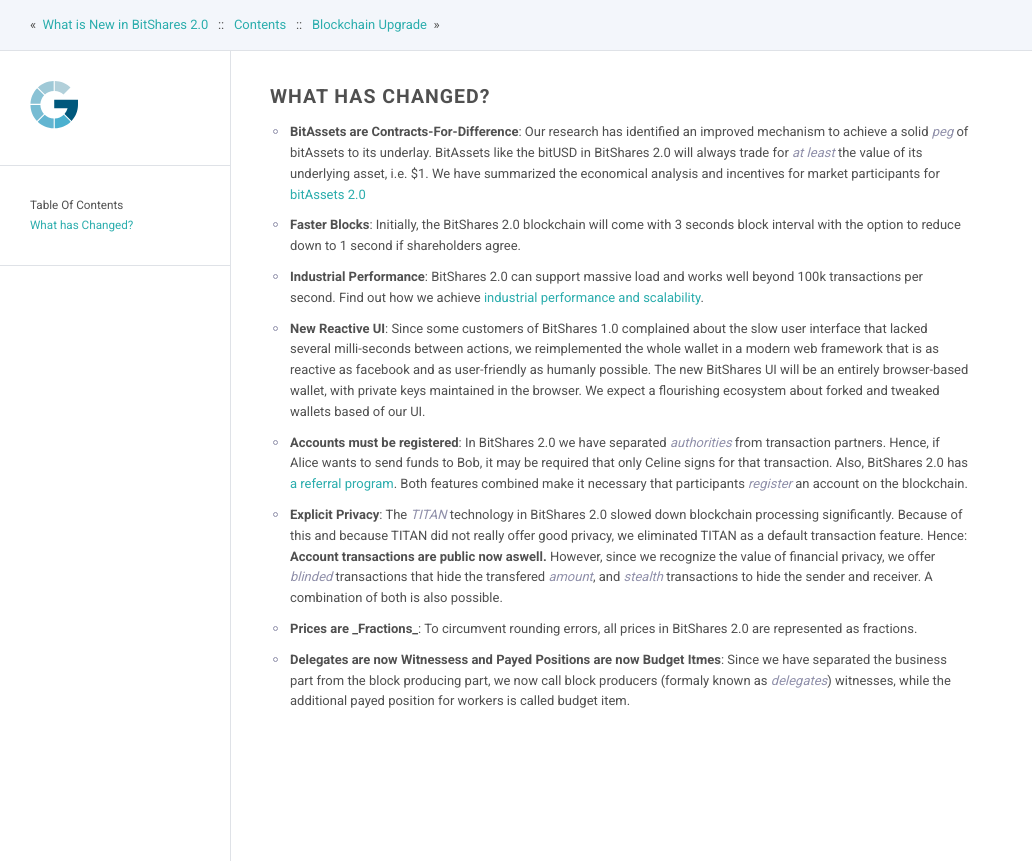
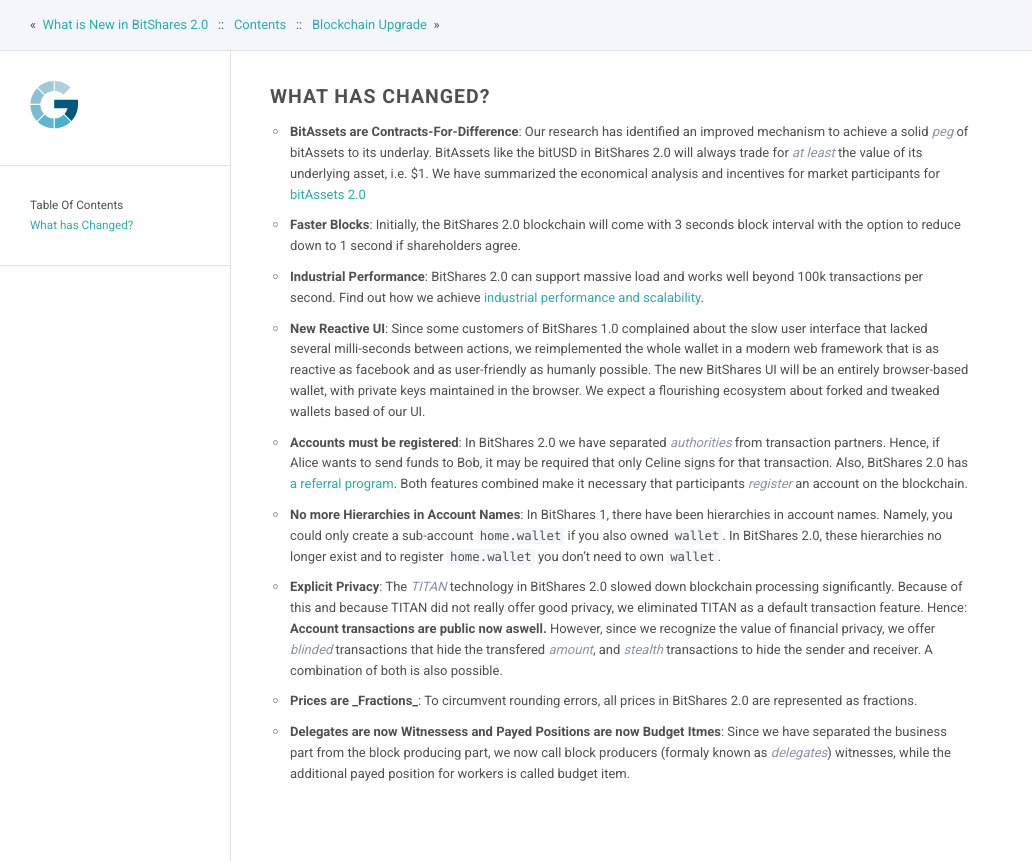
Before and after one commit to bitshares/docs.bitshares.org, a Sphinx documentation site: the page built from source/migration/what-changed.rst, in a window 1280 px wide. Shown: the part 100-961 px from the top of the page, without its empty margins (0-1032 px from the left). Built offline with Sphinx 7.4.7, drawn with Linux system fonts in a browser that asks for light colours; the version number could not be read and is left out.

Commit message:
more details in migration

```diff
--- a/source/migration/howto-exporting-wallet.rst
+++ b/source/migration/howto-exporting-wallet.rst
@@ -14,6 +14,9 @@
         :alt: Export compatible keys from Menu bar
         :width: 550px
         :align: center
+
+.. note:: Bitshares in Windows might need to be started as administrator, if
+          you export to the c:/ drive directy, i.e. with ``wallet_export_keys c:\keys.json``
 
 * **Exporting Brainkey** (wallet.bitshares.org only) The keys of the `web
   wallet`_ can be exported simply by copying the brainkey provided as backup
--- a/source/migration/what-changed.rst
+++ b/source/migration/what-changed.rst
@@ -33,6 +33,12 @@
   Both features combined make it necessary that participants *register* an
   account on the blockchain.
 
+* **No more Hierarchies in Account Names**:
+  In BitShares 1, there have been hierarchies in account names. Namely, you
+  could only create a sub-account ``home.wallet`` if you also owned ``wallet``.
+  In BitShares 2.0, these hierarchies no longer exist and to register
+  ``home.wallet`` you don't need to own ``wallet``.
+
 * **Explicit Privacy**:
   The *TITAN* technology in BitShares 2.0 slowed down blockchain processing
   significantly. Because of this and because TITAN did not really offer good
```
